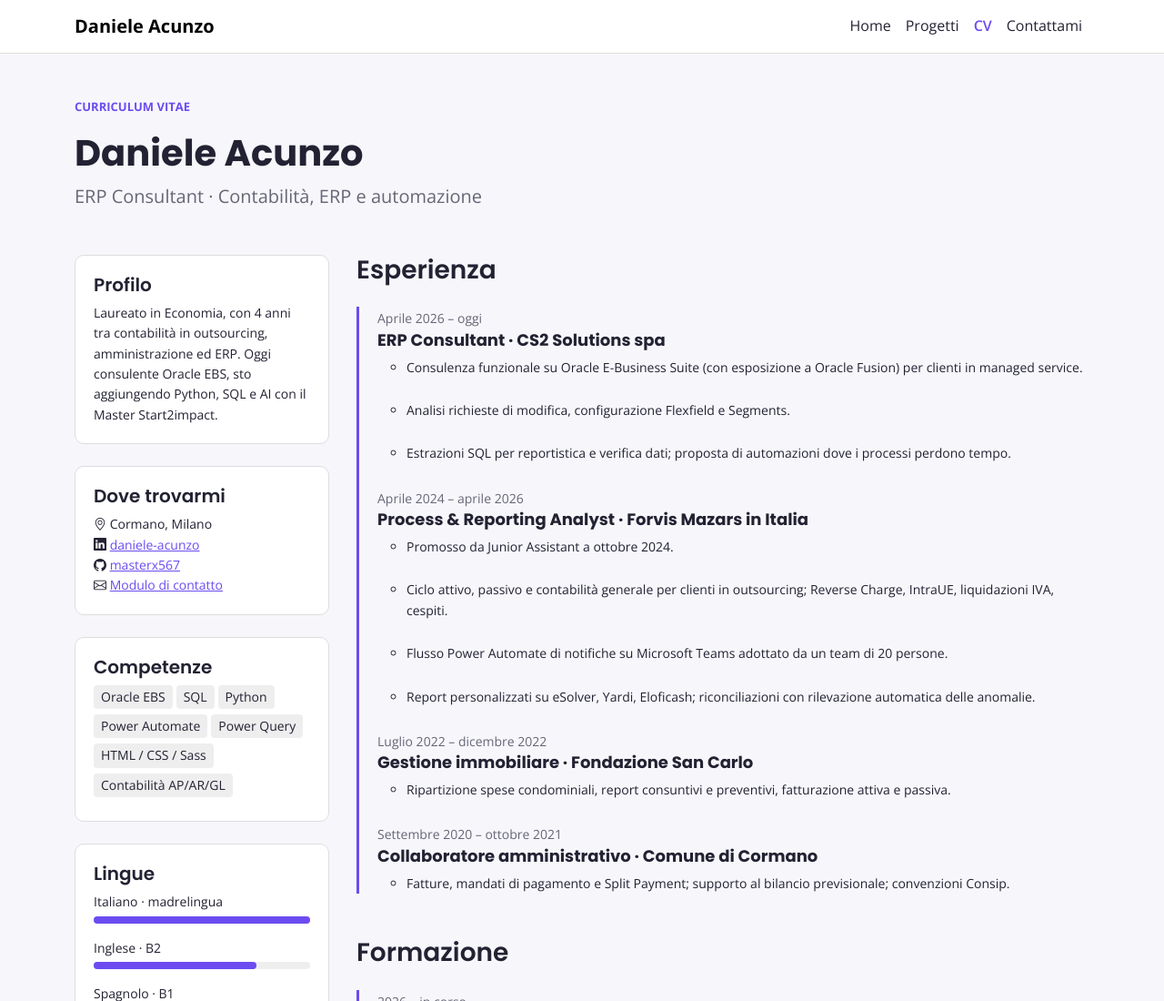
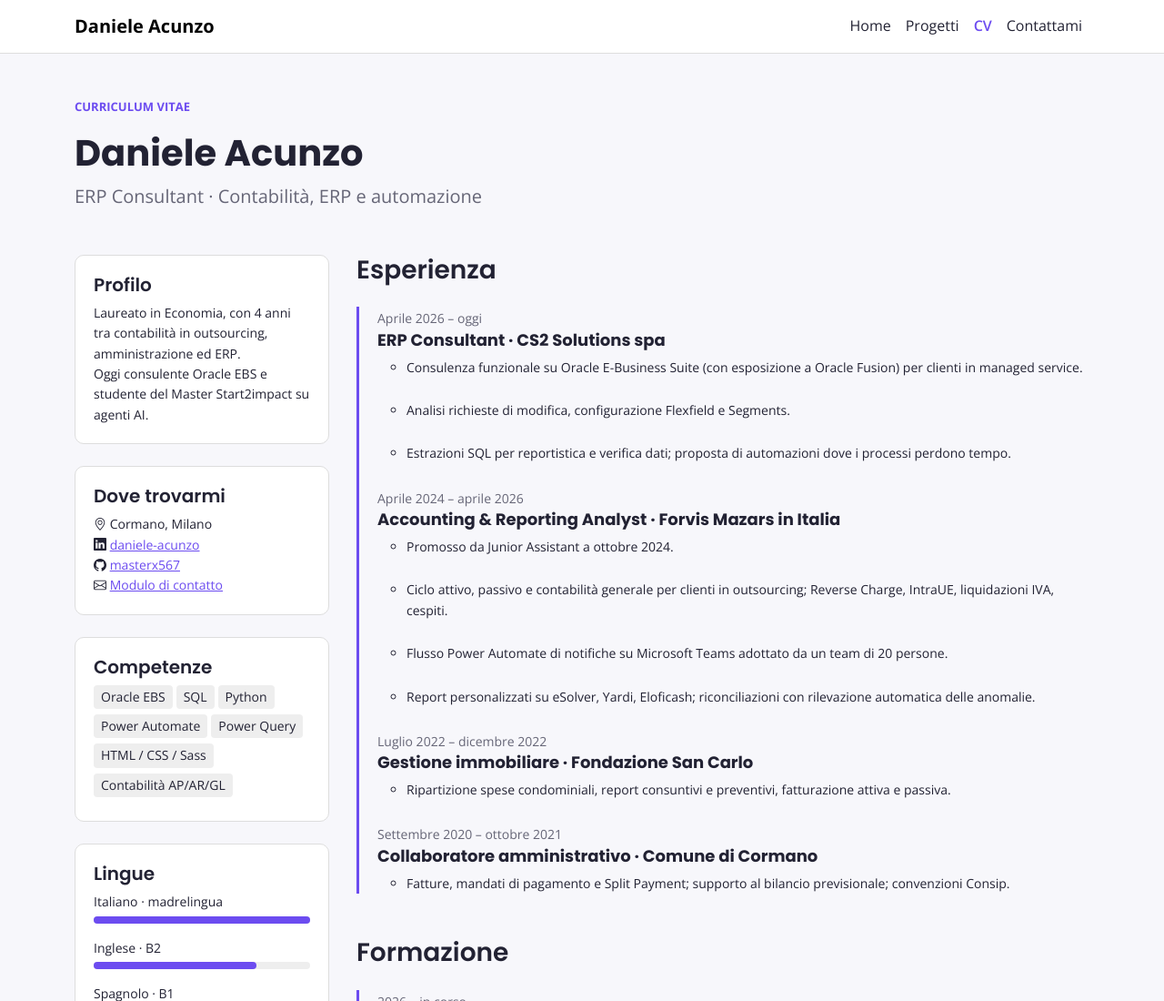
Before and after one commit to masterx567/sito-personale, a plain HTML site: page cv.html in a window 1280 px wide. Shown: the top 1100 px of the page at 91% size. Drawn offline with nearby package versions, Linux system fonts and the light colour scheme.

Commit message:
sistemazione cv

```diff
--- a/cv.html
+++ b/cv.html
@@ -4,7 +4,7 @@
   <meta charset="utf-8">
   <meta name="viewport" content="width=device-width, initial-scale=1">
   <title>CV · Daniele Acunzo</title>
-  <meta name="description" content="Curriculum di Daniele Acunzo: ERP Consultant Oracle EBS, ex Process & Reporting Analyst in Forvis Mazars, Master AI Start2impact.">
+  <meta name="description" content="Curriculum di Daniele Acunzo: ERP Consultant Oracle EBS, ex Accounting & Reporting Analyst in Forvis Mazars, Master AI Start2impact.">
   <meta property="og:type" content="profile">
   <meta property="og:title" content="CV · Daniele Acunzo">
   <meta property="og:description" content="Esperienze, formazione e competenze tra contabilità, ERP e AI.">
@@ -51,7 +51,7 @@
     <aside class="d-flex flex-column gap-4">
       <div class="riquadro">
         <h2 class="h5">Profilo</h2>
-        <p class="small mb-0">Laureato in Economia, con 4 anni tra contabilità in outsourcing, amministrazione ed ERP. Oggi consulente Oracle EBS, sto aggiungendo Python, SQL e AI con il Master Start2impact.</p>
+        <p class="small mb-0">Laureato in Economia, con 4 anni tra contabilità in outsourcing, amministrazione ed ERP. <br> Oggi consulente Oracle EBS e studente del Master Start2impact su agenti AI.</p>
       </div>
       <div class="riquadro">
         <h2 class="h5">Dove trovarmi</h2>
@@ -93,7 +93,7 @@
           </li>
           <li>
             <span class="periodo">Aprile 2024 – aprile 2026</span>
-            <h3>Process &amp; Reporting Analyst · Forvis Mazars in Italia</h3>
+            <h3>Accounting &amp; Reporting Analyst · Forvis Mazars in Italia</h3>
             <ul class="small">
               <li>Promosso da Junior Assistant a ottobre 2024.</li>
               <li>Ciclo attivo, passivo e contabilità generale per clienti in outsourcing; Reverse Charge, IntraUE, liquidazioni IVA, cespiti.</li>
```
